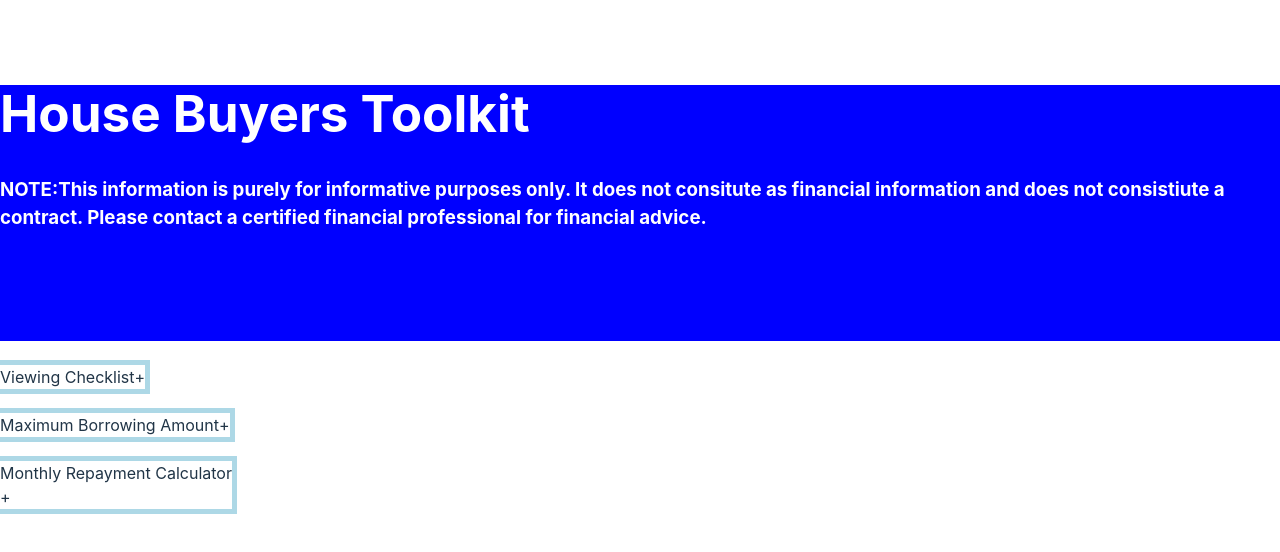
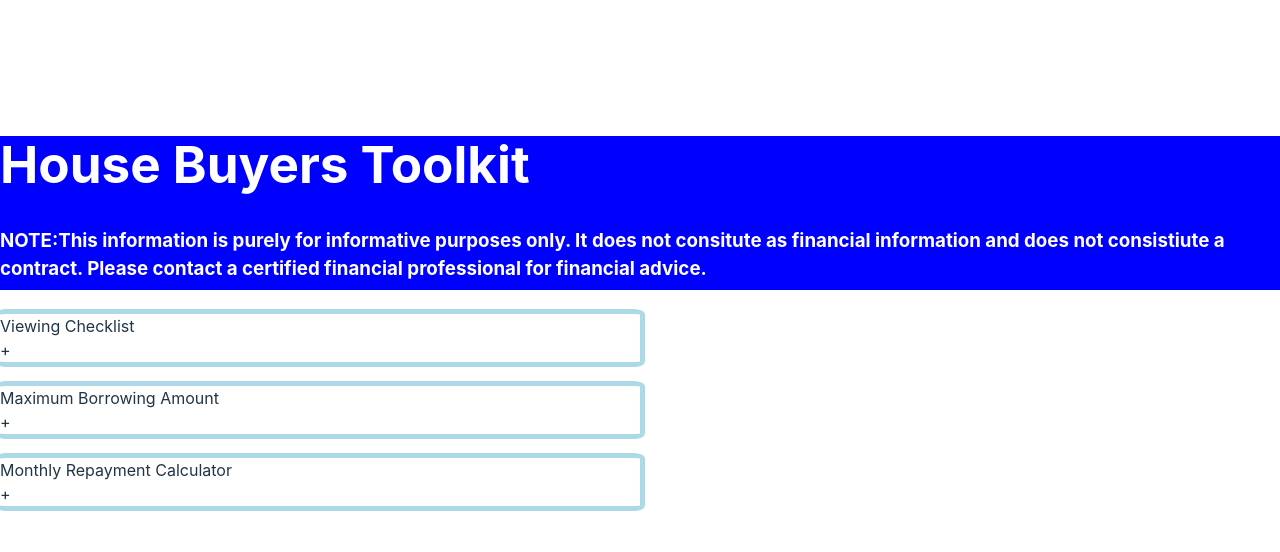
Before and after one commit to bowoadej/house-buyers-toolkit, a React (Vite) app in the folder house-buyers-toolkit/: page / in a window 1280 px wide. Shown: the top 552 px of the page. Built offline with nearby package versions, Linux system fonts and the light colour scheme.

Commit message:
styling updates to not overlap

```diff
--- a/house-buyers-toolkit/src/App.css
+++ b/house-buyers-toolkit/src/App.css
@@ -9,13 +9,14 @@ body {
 
 .header {
   background-color: blue;
+  position: top;
   color: white;
   width: 100vw;
-  height: 20vw;
+  height: 12vw;
 }
 
+
 .content {
-  align-items: center;
   width: 50vw;
   height: 30vw;
 }
@@ -52,15 +53,19 @@ li {
 
 .accordion-monthly-repayment-calculator {
   outline: 5px solid lightblue;
-  display: inline-flex;
+  border-radius: 1%;
 }
 
 .accordion-item-viewing-checklist {
   outline: 5px solid lightblue;
-  display: inline-flex;
+  border-radius: 1%;
 }
 
 .accordion-item-maximum-borrowing-amount {
   outline: 5px solid lightblue;
-  display: inline-flex;
+  border-radius: 1%;
 }
+
+.footer {
+  position: relative;
+}
--- a/house-buyers-toolkit/src/App.tsx
+++ b/house-buyers-toolkit/src/App.tsx
@@ -12,7 +12,6 @@ function App() {
           <h1>House Buyers Toolkit</h1>
           <h3>NOTE:This information is purely for informative purposes only. It does not consitute as financial information and does not consistiute a contract. Please contact a certified financial professional for financial advice.</h3>
         </div>
-      </div>
         <br></br>
         <div className='content'>
           <ViewingChecklist />
@@ -21,6 +20,7 @@ function App() {
           <br></br>
           <MonthlyRepaymentCalculator />
         </div>
+      </div>
     </>
   )
 }
--- a/house-buyers-toolkit/src/components/MaximumBorrowingAmount.tsx
+++ b/house-buyers-toolkit/src/components/MaximumBorrowingAmount.tsx
@@ -59,10 +59,9 @@ export default function MaximumBorrowingAmount() {
 
     return (
         <div className="accordion-maximum-borrowing-amount" onClick={() => toggleActive()}>
-            <div className="accordion-item-maximum-borrowing-amount" >Maximum Borrowing Amount <div>{isActive ? '-' : '+'}</div></div>
-
+            <div className="accordion-item-maximum-borrowing-amount" >Maximum Borrowing Amount <div>{isActive ? '-' : '+'}</div>
                 {isActive &&
-                <div id='maximum-borrowing-amount'>
+                    <div className='maximum-borrowing-amount-calculator'>
                         <h2>Maximum Borrowing Calculator</h2>
                         <div className='maximum-borrowing-amount'>
                             <div id='no-of-buyers'>
@@ -95,5 +94,6 @@ export default function MaximumBorrowingAmount() {
                     </div >
                 }
             </div>
+        </div>
     )
 }
--- a/house-buyers-toolkit/src/components/ViewingChecklist.tsx
+++ b/house-buyers-toolkit/src/components/ViewingChecklist.tsx
@@ -14,10 +14,8 @@ export default function ViewingChecklist() {
 
     return (
         <div className="accordion-viewing-checklist" onClick={() => toggleActive()}>
-            <div className="accordion-item-viewing-checklist">Viewing Checklist<div>{isActive ? '-' : '+'}</div></div>
-
-            {
-                isActive &&
+            <div className="accordion-item-viewing-checklist">Viewing Checklist<div>{isActive ? '-' : '+'}</div>
+                {isActive &&
                     <div className="viewing-checklist" id="viewing-checklist">
                         <h2>Viewing Checklist</h2>
                         <div className="checklist" id="ViewingChecklist">
@@ -77,6 +75,7 @@ export default function ViewingChecklist() {
                         </div>
                     </div>
                 }
+            </div>
         </div >
     )
 
```
Lines whose indentation alone changed are shown as unchanged.
